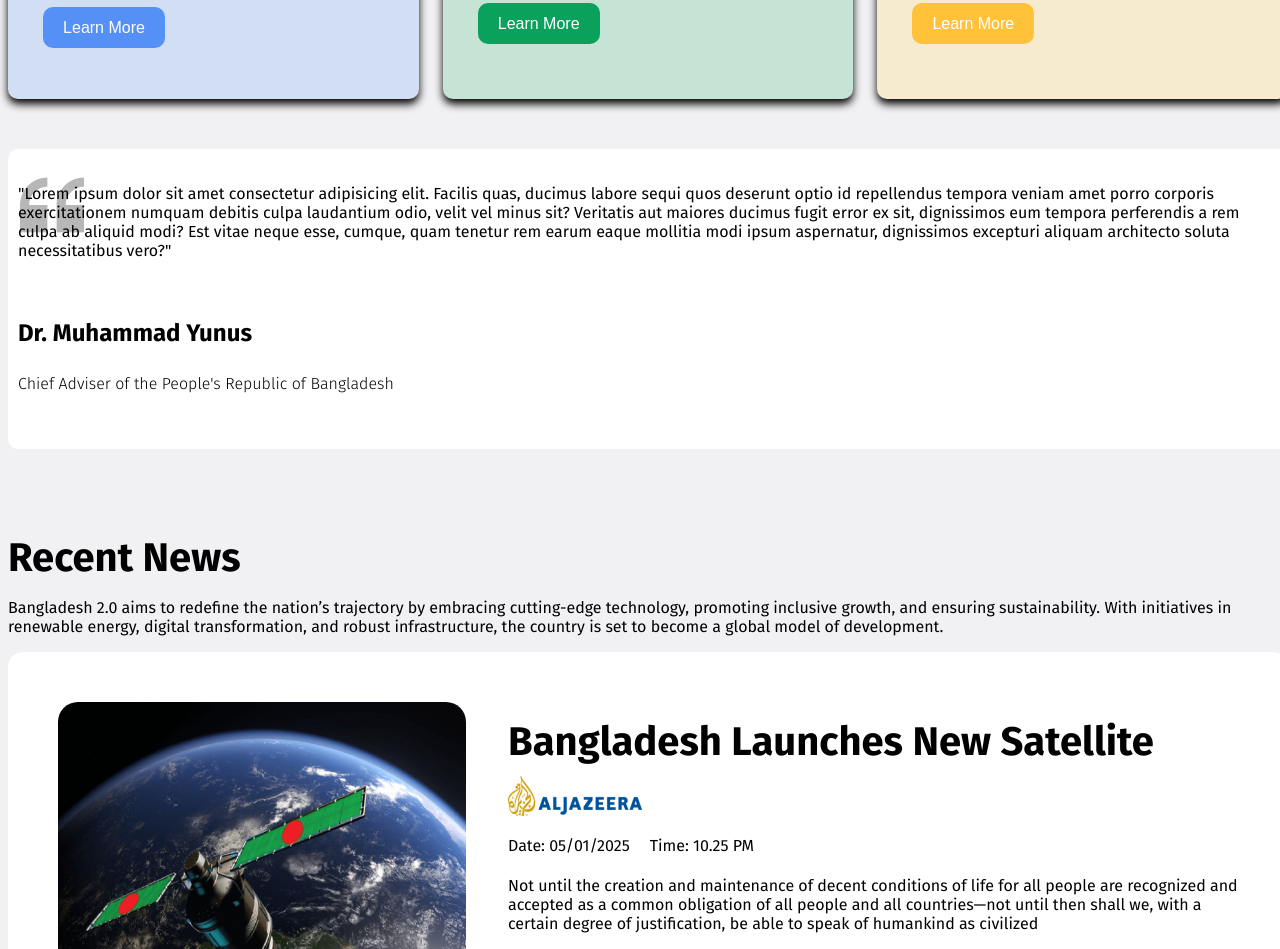
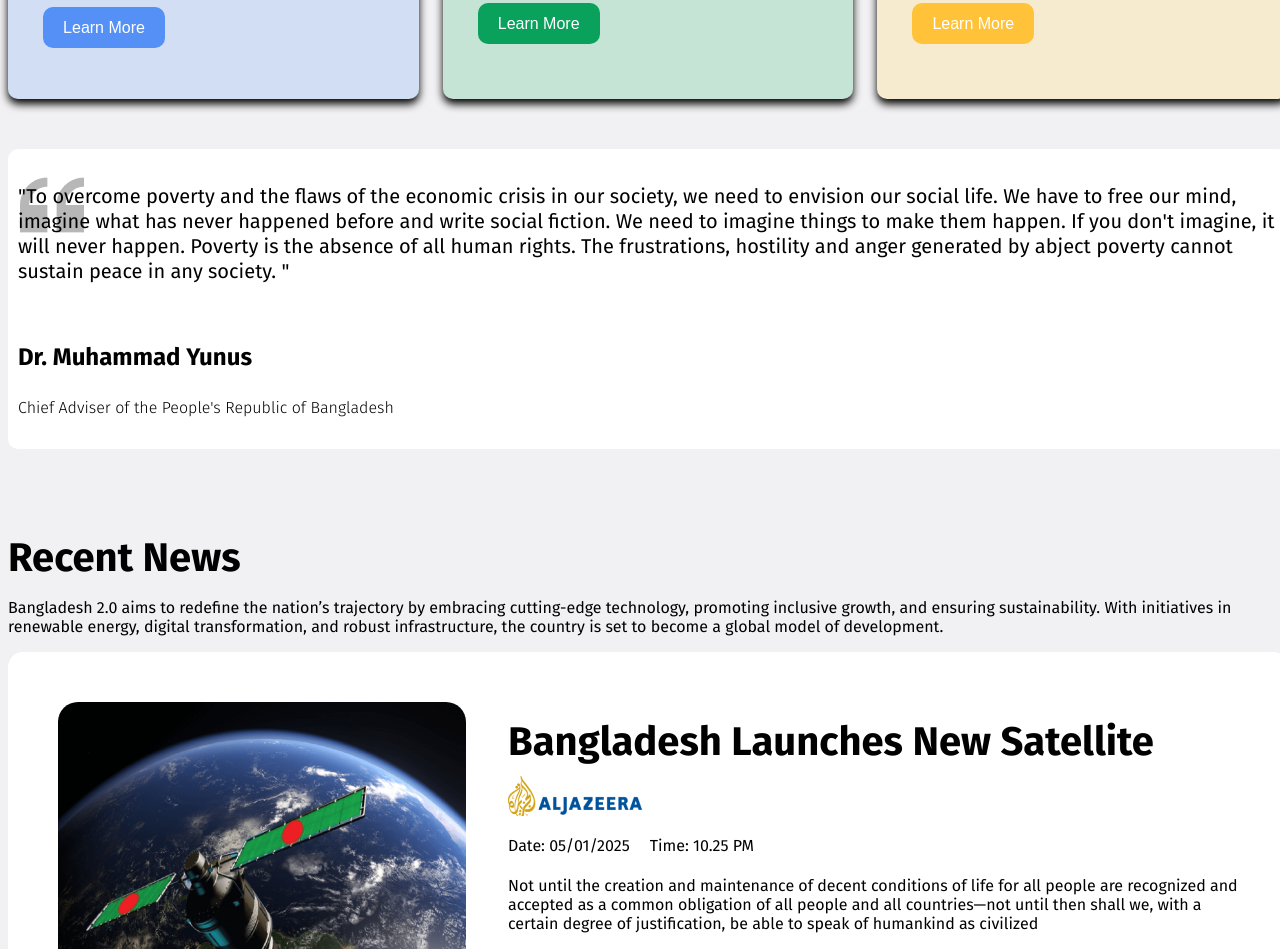
Before and after one commit to abdullahshahad-w/PH-assignment-01, a plain HTML site: page index.html in a window 1280 px wide. Shown: the part 1166-2115 px from the top of the page. Drawn offline with Linux system fonts and the light colour scheme.

Commit message:
final cimmit

```diff
--- a/index.html
+++ b/index.html
@@ -59,7 +59,7 @@
 
         <div class="yunus">
 
-            <p class="yunus-description">"Lorem ipsum dolor sit amet consectetur adipisicing elit. Facilis quas, ducimus labore sequi quos deserunt optio id repellendus tempora veniam amet porro corporis exercitationem numquam debitis culpa laudantium odio, velit vel minus sit? Veritatis aut maiores ducimus fugit error ex sit, dignissimos eum tempora perferendis a rem culpa ab aliquid modi? Est vitae neque esse, cumque, quam tenetur rem earum eaque mollitia modi ipsum aspernatur, dignissimos excepturi aliquam architecto soluta necessitatibus vero?"</p>
+            <p class="yunus-description">"To overcome poverty and the flaws of the economic crisis in our society, we need to envision our social life. We have to free our mind, imagine what has never happened before and write social fiction. We need to imagine things to make them happen. If you don't imagine, it will never happen. Poverty is the absence of all human rights. The frustrations, hostility and anger generated by abject poverty cannot sustain peace in any society. "</p>
             <h3 class="yunus-name">Dr. Muhammad Yunus</h3>
             <h5 class="yunus-title">Chief Adviser of the People's Republic of Bangladesh</h5>
 
--- a/styles/assignment1.css
+++ b/styles/assignment1.css
@@ -163,6 +163,8 @@ body button:hover {
 
 .yunus-description {
     padding: 35px 10px;
+    line-height: 25px;
+    font-size: 20px;
 }
 
 .yunus-name {
```
